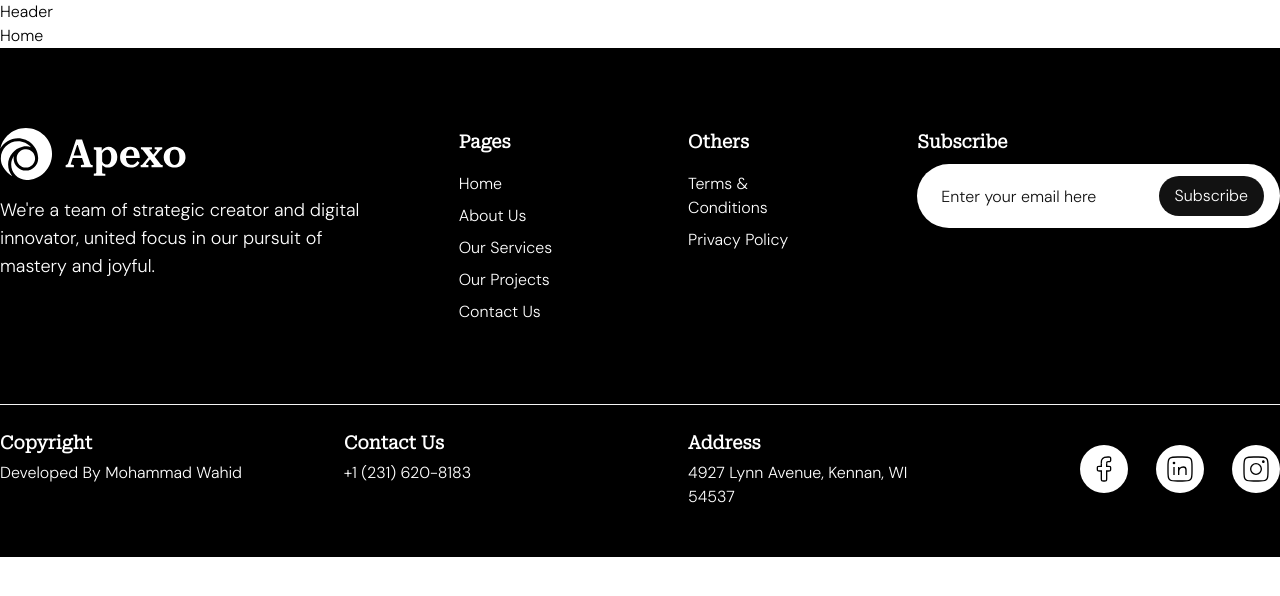
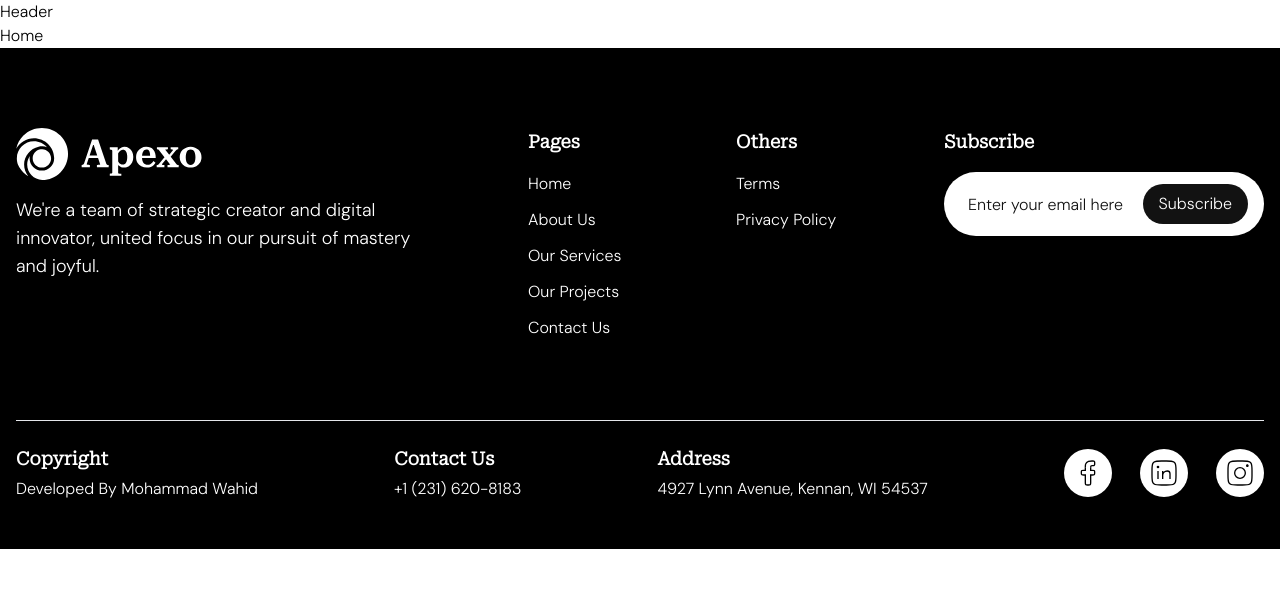
Before and after one commit to wahid-eng/apexo, a Next.js app: page / in a window 1280 px wide. Shown: the top 596 px of the page. Built offline with nearby package versions, Linux system fonts and the light colour scheme.

Commit message:
footer component created

```diff
--- a/components/layouts/Footer.tsx
+++ b/components/layouts/Footer.tsx
@@ -5,8 +5,8 @@ import SubscribeForm from '@/components/ui/SubscribeForm';
 export default function Footer() {
 	return (
 		<footer className="bg-black text-white">
-			<div className="container flex gap-x-24 py-20">
-				<div className="flex-1">
+			<div className="container flex flex-wrap flex-col md:flex-row gap-x-24 gap-y-12 py-16 sm:py-20">
+				<div className="xl:w-1/3">
 					<Image
 						src="/images/apexo-white.svg"
 						alt="Logo of Apexo"
@@ -19,10 +19,10 @@ export default function Footer() {
 						focus in our pursuit of mastery and joyful.
 					</p>
 				</div>
-				<div className="flex-1 flex gap-x-24">
+				<div className="flex-1 flex justify-between gap-y-12 gap-x-24">
 					<div className="flex-1">
 						<h5 className="text-lg mb-4">Pages</h5>
-						<ul className="flex flex-col gap-y-2">
+						<ul className="flex flex-col gap-y-3">
 							<li>
 								<Link href="/" className="hover:underline underline-offset-2">
 									Home
@@ -52,10 +52,10 @@ export default function Footer() {
 					</div>
 					<div className="flex-1">
 						<h5 className="text-lg mb-4">Others</h5>
-						<ul className="flex flex-col gap-y-2">
+						<ul className="flex flex-col gap-y-3">
 							<li>
 								<Link href="/" className="hover:underline underline-offset-2">
-									Terms &amp; Conditions
+									Terms
 								</Link>
 							</li>
 							<li>
@@ -67,12 +67,15 @@ export default function Footer() {
 					</div>
 				</div>
 				<div className="flex-1">
-					<h5 className="text-lg mb-2">Subscribe</h5>
+					<h5 className="text-lg mb-4">Subscribe</h5>
 					<SubscribeForm />
 				</div>
 			</div>
-			<div className="container flex gap-x-24 border-t-light-gray border-t pt-6 pb-12">
-				<div className="flex-1">
+			<div className="container">
+				<hr />
+			</div>
+			<div className="container flex flex-wrap flex-col md:flex-row justify-between gap-y-8 gap-x-24 pt-6 pb-12">
+				<div>
 					<h5 className="text-lg mb-1">Copyright</h5>
 					<p>
 						Developed By{' '}
@@ -81,7 +84,7 @@ export default function Footer() {
 						</a>
 					</p>
 				</div>
-				<div className="flex-1">
+				<div>
 					<h5 className="text-lg mb-1">Contact Us</h5>
 					<p>
 						<a
@@ -92,11 +95,11 @@ export default function Footer() {
 						</a>
 					</p>
 				</div>
-				<div className="flex-1">
+				<div>
 					<h5 className="text-lg mb-1">Address</h5>
 					<p>4927 Lynn Avenue, Kennan, WI 54537</p>
 				</div>
-				<div className="flex-1 flex items-center justify-end gap-x-7">
+				<div className="flex items-center md:justify-end gap-x-7">
 					<a
 						href="#"
 						className="bg-white rounded-full w-12 h-12 flex items-center justify-center"
--- a/tailwind.config.ts
+++ b/tailwind.config.ts
@@ -21,6 +21,9 @@ export default {
 			},
 			container: {
 				center: true,
+				padding: {
+					DEFAULT: '1rem',
+				},
 				screens: {
 					...defaultTheme.screens,
 					'2xl': '1400px',
```
